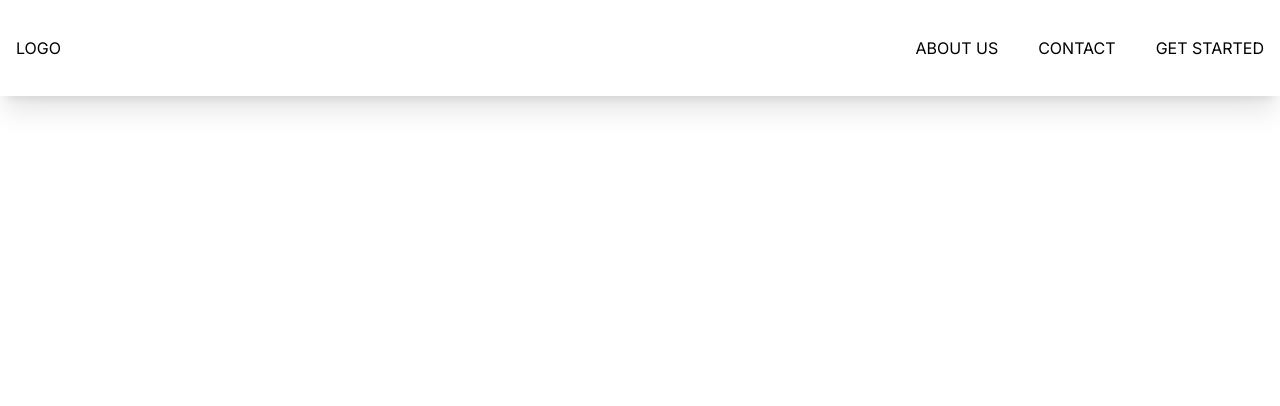
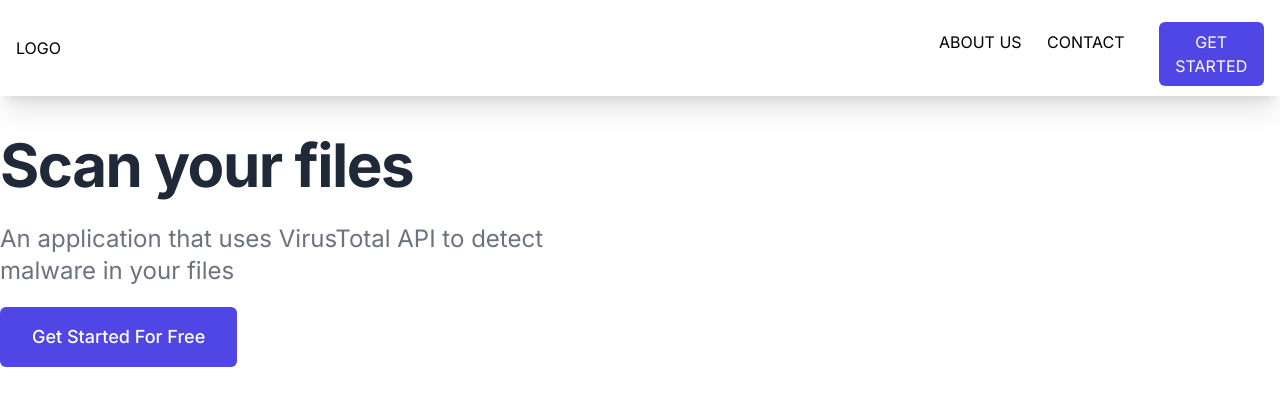
Before and after one commit to garytann/virustotalApiServer, a Next.js app in the folder frontend/my-app/: page / in a window 1280 px wide. Shown: the top 406 px of the page. Built offline with nearby package versions, Linux system fonts and the light colour scheme.

Commit message:
fixed navbar 'fixed' display and added a new design for hero section

```diff
--- a/frontend/my-app/app/dashboard/page.js
+++ b/frontend/my-app/app/dashboard/page.js
@@ -4,9 +4,6 @@ import DataTable from '@/components/Table'
 export default async function Page() {
 
   return (
-    <div>
-      <DataTable />
-    </div>
-
+    <DataTable/>
   )
 }
--- a/frontend/my-app/app/page.js
+++ b/frontend/my-app/app/page.js
@@ -6,11 +6,8 @@ import Navbar from '@/components/NavBar'
 
 export default function Home() {
   return (
-    <div>
-        {/* <HeroSection/> */}
-    </div>
-    // <Navbar/>
-    // <HeroSection/>
-
-  )
+    <>
+      <HeroSection />
+    </>
+  );
 }
--- /dev/null
+++ b/frontend/my-app/components/Container.js
@@ -0,0 +1,14 @@
+import React from "react";
+
+const Container = (props) => {
+  return (
+    <div
+      className={`container p-8 mx-auto xl:px-0 ${
+        props.className ? props.className : ""
+      }`}>
+      {props.children}
+    </div>
+  );
+}
+
+export default Container;
--- /dev/null
+++ b/frontend/my-app/components/Footer.js
@@ -0,0 +1 @@
+import Container from './Container';
--- a/frontend/my-app/components/HeroSection.js
+++ b/frontend/my-app/components/HeroSection.js
@@ -1,27 +1,34 @@
 // components/HeroSection.js
+'use client';
+import Container from './Container';
+import Link from 'next/link';
 
-import styles from './Herosection.module.css';
-import Link from 'next/link';
 
 const HeroSection = () => {
   return (
-    <div className={styles.hero}>
-      <div className={styles.content}>
-        <div className={styles.text}>
-          <h1 className={styles.title}>Upload Files</h1>
-          <Link href="/dashboard">
-            <button className={styles.button}>
-              Get Started
-            </button>
-          </Link>
+    <>
+      <Container className="flex flex-wrap ">
+        <div className="flex items-center w-full lg:w-[50%]">
+          <div className='max-w-2xl mb-8'>
+            <h1 className='text-4xl font-bold leading-snug tracking-tight text-gray-800 lg:text-4xl lg:leading-tight xl:text-6xl xl:leading-tight dark:text-black'>
+              Scan your files
+            </h1>
+            <p className="py-5 text-xl leading-normal text-gray-500 lg:text-xl xl:text-2xl dark:text-gray-300">
+              An application that uses VirusTotal API to detect malware in your files
+            </p>
+
+            <div className="flex flex-col items-start space-y-3 sm:space-x-4 sm:space-y-0 sm:items-center sm:flex-row">
+
+            <Link href = "/dashboard"
+                className="px-8 py-4 text-lg font-medium text-center text-white bg-indigo-600 rounded-md ">
+                Get Started For Free
+              </Link>
+
+            </div>
+          </div>
         </div>
-        <div className={styles.image}>
-          <img src="/site_design_2.jpg"/>
-        </div>
-      </div>
-
-
-    </div>
+      </Container>
+    </>
   );
 };
 
--- a/frontend/my-app/components/NavBar.js
+++ b/frontend/my-app/components/NavBar.js
@@ -1,14 +1,9 @@
-// components/Navbar.js'use client';
 "use client";
-
 import Image from "next/image"
 import Link from 'next/link';
-// import styles from './Navbar.module.css';
 import { useState } from 'react';
 import Logo from '@/public/next.svg'
 import { AiOutlineMenu, AiOutlineClose } from 'react-icons/ai'
-
-import { icons } from "antd/es/image/PreviewGroup";
 
 const Navbar = () => {
 
@@ -19,12 +14,13 @@ const Navbar = () => {
   }
 
   return (
-    // fixed -> fix on top of the screen
-    // w-full -> width full
-    // h-24 -> height 24
-    // shadow-xl -> shadow extra large
-    // bg-white -> background white
-    <nav className="fixed w-full h-24 shadow-xl bg-white">
+    <>
+    {/* -> fix on top of the screen
+    w-full -> width full
+    h-24 -> height 24
+    shadow-xl -> shadow extra large
+    bg-white -> background white */}
+    <nav className="w-full h-24 shadow-xl bg-white">
       {/* flex -> flex display
       justify between -> justify content space between
       item-center -> align item center
@@ -50,16 +46,16 @@ const Navbar = () => {
         {/* Item List */}
         <div className="hidden sm:flex">
           <ul className="hidden sm:flex">
-            <Link href="/about">
-              <li className="ml-10 uppercase hover:border-b text-l"> About Us</li>
+            <Link href="/about" className="w-[100%] px-2 py-2 mt-3 text-center">
+              <li className="uppercase hover:border-b text-l"> About Us</li>
             </Link>
 
-            <Link href="/contact">
-              <li className="ml-10 uppercase hover:border-b text-l"> Contact</li>
+            <Link href="/contact" className="w-[100%] px-2 py-2 mt-3 text-center">
+              <li className="uppercase hover:border-b text-l"> Contact</li>
             </Link>
 
-            <Link href="/dashboard">
-              <li className="ml-10 uppercase hover:border-b text-l"> Get Started</li>
+            <Link href="/dashboard" className="w-[100%] px-2 py-2 mt-3 text-center text-white bg-indigo-600 rounded-md lg:ml-5" >
+              <li className="uppercase hover:border-b text-l"> Get Started</li>
             </Link>
           </ul>
         </div>
@@ -83,6 +79,7 @@ const Navbar = () => {
         </div> */}
       </div>
     </nav>
+    </>
   );
 };
 
```
